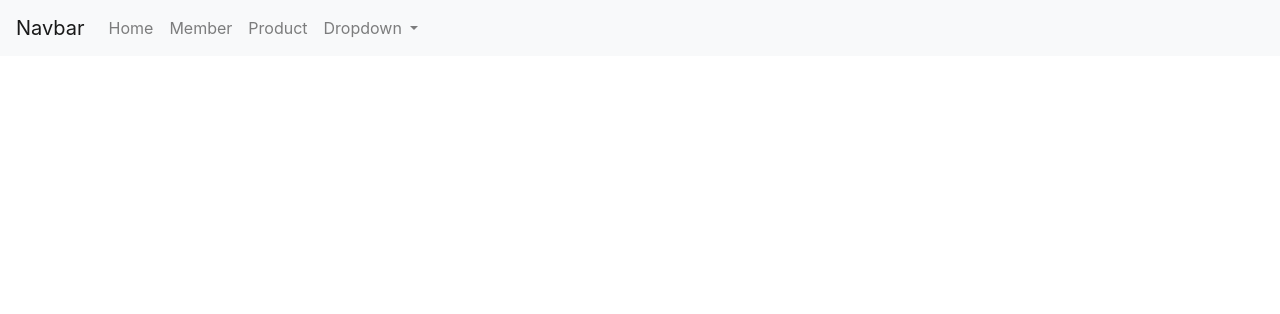
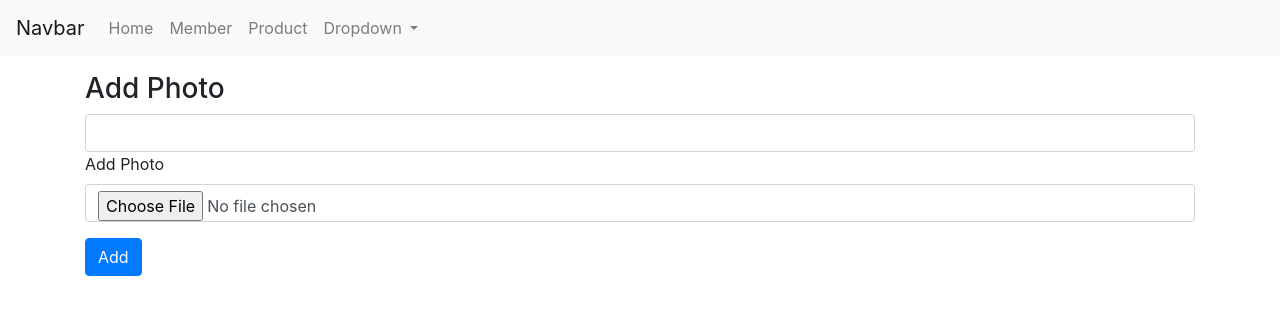
Before and after one commit to nadialvy/vuecli, a Vue app: page /addPhoto/1 in a window 1280 px wide. Shown: the top 314 px of the page. Built offline with nearby package versions, Linux system fonts and the light colour scheme; no server answers; what vue-sweetalert2 would draw is missing.

Commit message:
Upload and Add Product
- make new component : addProduct, addPhoto

```diff
--- /dev/null
+++ b/src/components/AddPhoto.vue
@@ -0,0 +1,51 @@
+<template>
+    <div class="container">
+    <h3 class="mt-3">Add Photo</h3>
+    <form>
+        <input type="text" class="form-control" id="name" v-model="id_product">
+
+        <div class="mb-3">
+            <label for="name" class="form-label">Add Photo</label>
+            <input type="file" class="form-control" id="name" ref="file"  @change="uploadCover()">
+        </div>
+        <button @click="add()" type="button" class="btn btn-primary">Add</button>
+    </form>
+    </div>
+</template>
+
+<script>
+    export default{
+        data(){
+            return{
+                id_product: '',
+                foto_product:''
+            }
+        },
+        methods: {
+            uploadCover(){
+                this.foto_product = this.$refs.file.files[0]; //knp 0? karena filenya cuma 1. (index ke 0)
+            },
+            getDetail(id){
+                this.axios.get('http://localhost/toko-laravel-versi-9/public/api/product/'+id)
+                .then(res => {
+                    //vmodel
+                    this.id_product = res.data[0].id_product
+                })
+            },
+            add(){
+                let form = new FormData();
+                form.append('foto_product', this.foto_product)
+
+                this.axios.post('http://localhost/toko-laravel-versi-9/public/api/product/'+ this.id_product, form)
+                .then(resp => {
+                    this.$swal('Sukses', 'Berhasil upload foto', 'OK')
+                    console.log(resp)
+                    this.$router.push('/product')
+                })
+            },
+        },
+        mounted(){
+            this.getDetail(this.$route.params.id)
+        }
+    }
+</script>
--- /dev/null
+++ b/src/components/AddProduct.vue
@@ -0,0 +1,50 @@
+<template>
+    <div class="container">
+        <router-view></router-view>
+        <h3 class="mt-3">Add Product</h3>
+        <form>
+            <div class="mb-3">
+                <label for="name" class="form-label">Name</label>
+                <input type="text" class="form-control" id="name" v-model="name_product">
+            </div>
+            <div class="mb-3">
+                <label for="address" class="form-label">Description</label>
+                <textarea type="text" class="form-control" id="address" v-model="desc"></textarea>
+            </div>
+            <div class="mb-3">
+                <label for="telp" class="form-label">Price</label>
+                <input type="number" class="form-control" id="telp" v-model="price">
+            </div>
+            <button @click="add()" type="button" class="btn btn-primary">Add</button>
+        </form>
+    </div>
+</template>
+
+<script>
+    export default{
+        data(){
+            return{
+                //v-model
+                name_product: '',
+                desc: '',
+                price: ''
+            }
+        },
+        methods: {
+            add(){
+                let data = {
+                    nama_product: this.name_product,
+                    deskripsi: this.desc,
+                    harga: this.price,
+                }
+
+                this.axios.post("http://localhost/toko-laravel-versi-9/public/api/product", data)
+                .then((resp) => {
+                    this.$swal('Sukses', 'Berhasil tambah data', 'OK')
+                    console.log(resp)
+                    this.$router.push('/product')
+                })
+            }
+        }
+    }
+</script>
--- a/src/components/EditMember.vue
+++ b/src/components/EditMember.vue
@@ -21,7 +21,7 @@
                 <input type="text" class="form-control" id="username" v-model="username">
             </div>
             <!-- hidden to secure reason  -->
-                <input type="hidden" class="form-control" id="password" v-model="password">
+            <input type="hidden" class="form-control" id="password" v-model="password">
 
             <button @click="edit()" type="button" class="btn btn-primary">Edit</button>
         </form>
--- a/src/components/Member.vue
+++ b/src/components/Member.vue
@@ -30,7 +30,7 @@
         </table>
     </div>
 </template>
-
+\\\\\\
 <script>
     export default{
         name:'Member',
--- a/src/components/Product.vue
+++ b/src/components/Product.vue
@@ -1,4 +1,12 @@
 <template>
+    <div>
+        <h2 class="text-center m-3">SM Ent.</h2>
+        <div class="row">
+            <div class="col text-center">
+                <router-link to="/addProduct"><button href="#" class="btn btn-primary"><i class="bi bi-plus-square m-1"></i> Add Product</button></router-link>
+            </div>
+        </div>
+        <hr>
         <div class="m-4 row">
             <div class="d-flex flex-wrap align-items-stretch justify-content-around justify-content-sm-around">
                 <div class="card mr-3 mb-5 shadow bg-white rounded" style="width: 18rem; display: inline-block" v-for="(product, i) in products" :key="i">
@@ -10,12 +18,14 @@
                         <div class="d-flex justify-content-around">
                             <button href="#" class="btn btn-primary"><i class="bi bi-cart"></i></button>
                             <button href="#" class="btn btn-info"><i class="bi bi-pencil"></i></button>
+                            <router-link :to="{path: '/addPhoto/' + product.id_product}"><button class="btn btn-success"><i class="bi bi-image"></i></button></router-link>
                             <button v-on:click="hapus(product.id_product)" class="btn btn-danger"><i class="bi bi-trash"></i></button>
                         </div>
                     </div>
                 </div>
             </div>
         </div>
+    </div>
 </template>
 
 <script>
```
Also changed, not shown: src/main.js (+5 -3 lines).
